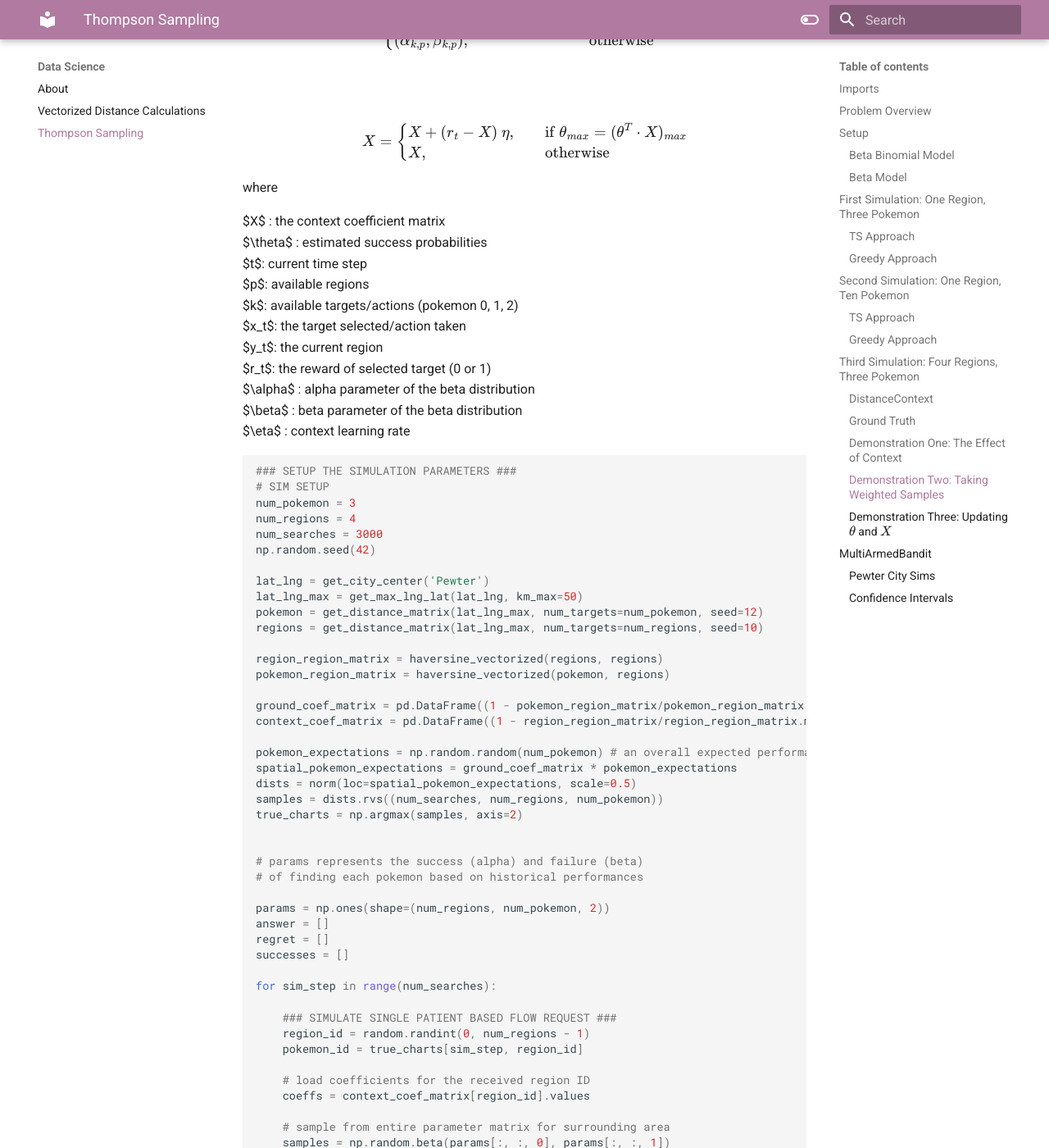
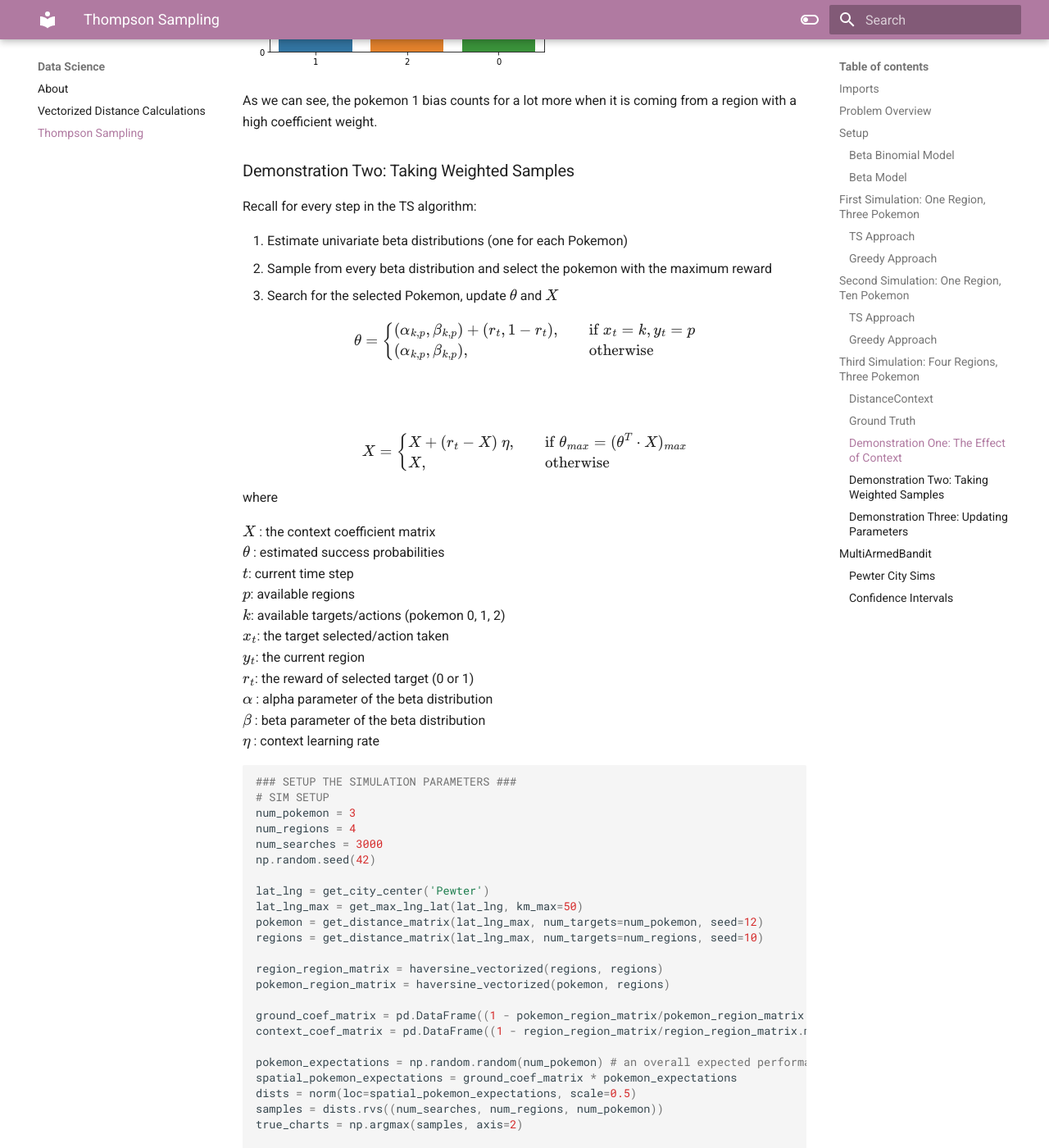
Before and after one commit to wesleydatavant/datascience, an MkDocs documentation site: the page built from docs/thompson_sampling_univariate.md, in a window 1280 px wide and 1400 px high, scrolled down 19361 px. Shown: the whole window at 82% size. Built offline with MkDocs 1.6.1 and Material for MkDocs 9.7.7, drawn with Linux system fonts in a browser that asks for light colours; formulas are drawn with MathJax 3; some of the changed text lies outside the part shown.

Commit message:
markdown edits

````diff
--- a/docs/thompson_sampling_univariate.md
+++ b/docs/thompson_sampling_univariate.md
@@ -42,7 +42,7 @@ pd.set_option('display.max_rows', 500)
 You’re hunting for Pokemon in some forested area outside of Pewter City, divided into four regions. You know that in each region, the probability of finding one of either Charmander, Bulbasaur or Pikachu willl vary. Given a region, which pokemon are we most likely to find?
 
 <center>
-<img src="static/Routing_ Model Development 8.19.22.jpeg" width=600px></img>
+<img src="https://raw.githubusercontent.com/wesleydatavant/datascience/main/notebooks/static/Routing_%20Model%20Development%208.19.22.jpeg" width=600px></img>
 </center>
 
 Intuitively, we would expect distances between regions to have some relationship with the similarity in probability distributions.
@@ -887,17 +887,17 @@ $$
 
 where
 
-$X$ : the context coefficient matrix <br>
-$\theta$ : estimated success probabilities <br>
-$t$: current time step <br>
-$p$: available regions <br>
-$k$: available targets/actions (pokemon 0, 1, 2) <br>
-$x_t$: the target selected/action taken <br>
-$y_t$: the current region <br>
-$r_t$: the reward of selected target (0 or 1) <br>
-$\alpha$ : alpha parameter of the beta distribution <br>
-$\beta$ : beta parameter of the beta distribution <br>
-$\eta$ : context learning rate <br>
+\\(X\\) : the context coefficient matrix <br>
+\\(\theta\\) : estimated success probabilities <br>
+\\(t\\): current time step <br>
+\\(p\\): available regions <br>
+\\(k\\): available targets/actions (pokemon 0, 1, 2) <br>
+\\(x_t\\): the target selected/action taken <br>
+\\(y_t\\): the current region <br>
+\\(r_t\\): the reward of selected target (0 or 1) <br>
+\\(\alpha\\) : alpha parameter of the beta distribution <br>
+\\(\beta\\) : beta parameter of the beta distribution <br>
+\\(\eta\\) : context learning rate <br>
 
 
 ```python
@@ -1053,9 +1053,9 @@ print(f"and pokemon {np.argmax(samples.T.dot(coeffs))} is selected this round")
     and pokemon 2 is selected this round
 
 
-### Demonstration Three: Updating \\(\theta\\) and \\(X\\)
-
-We've shown how a pokemon is sampled with the contextualized univariate TS algorithm, but how are parameters updated when the chosen target is successful or not?
+### Demonstration Three: Updating Parameters
+
+We've shown how a pokemon is sampled with the contextualized univariate TS algorithm, but how are parameters updated when the chosen target is successful or not? In this demonstration we will focus on updating the parameters \\(\theta\\) and \\(X\\).
 
 In the simple case, we update the beta parameters for the current region to reflect this result. However, we would like to also update the contextual weighting matrix
 
````
Also changed, not shown: 1 other file.
